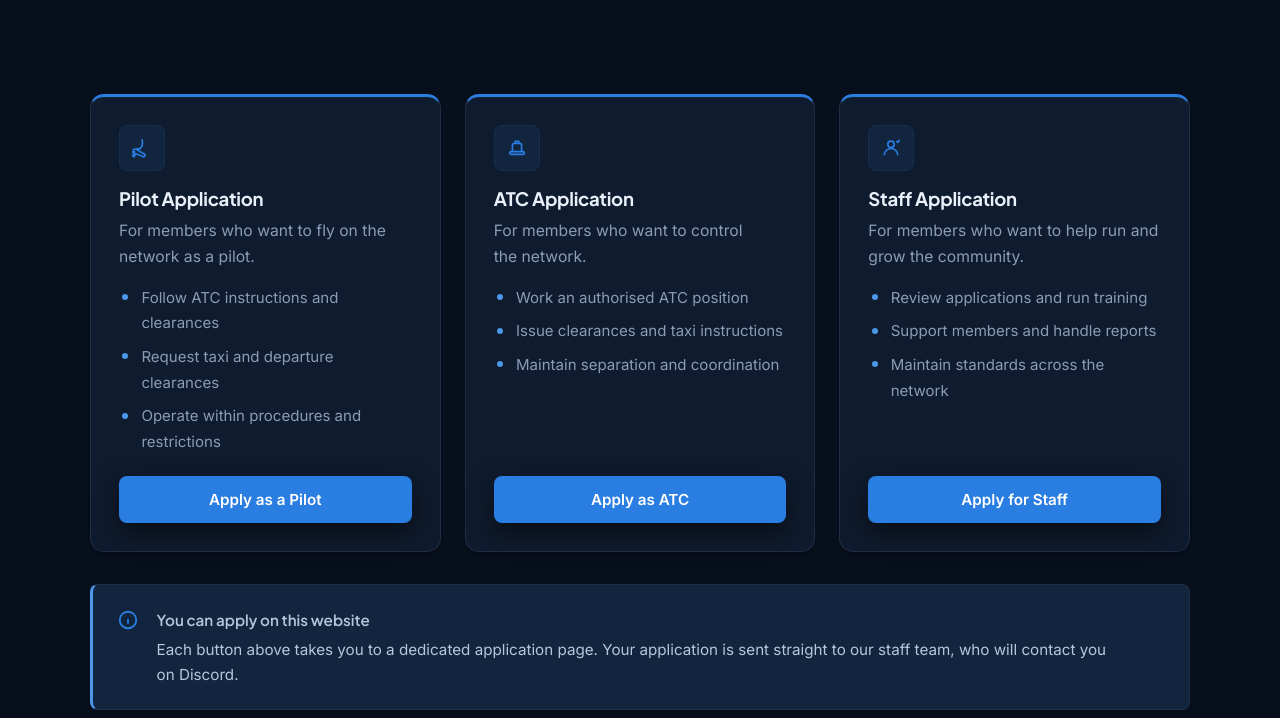
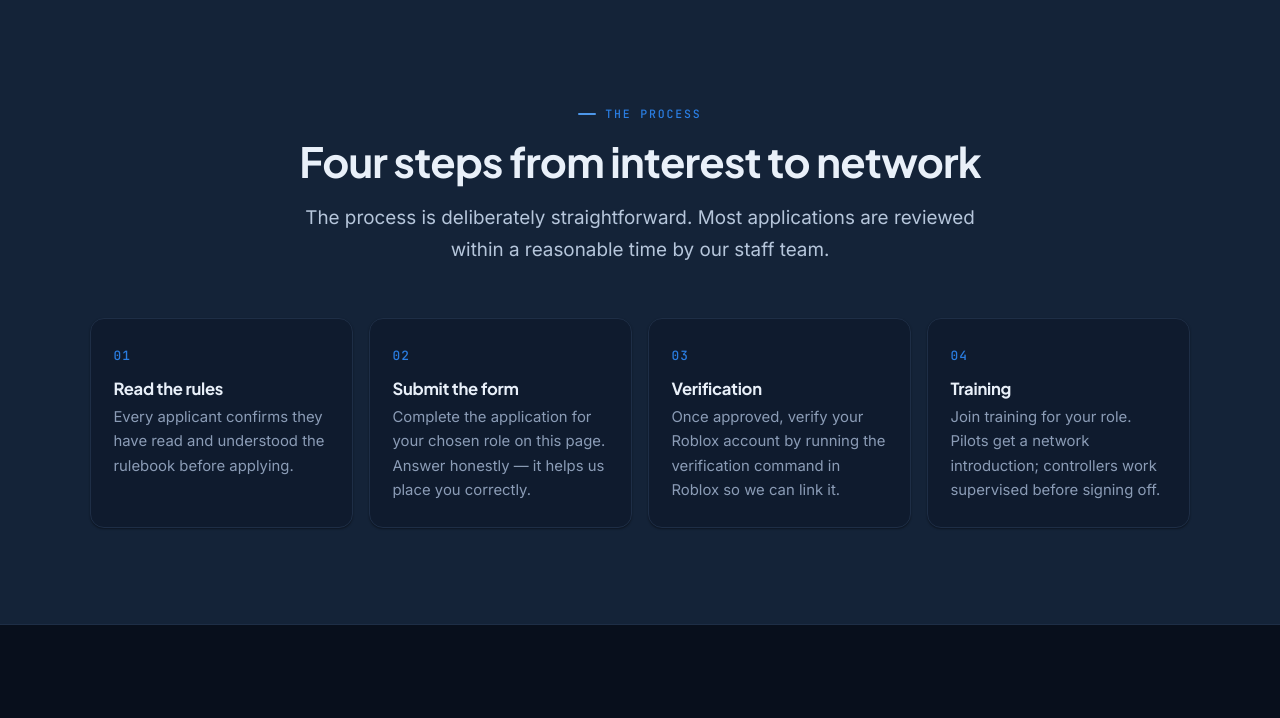
Before and after one commit to Space-creator4/LATC-Management, a plain HTML site: page Website/applications/index.html in a window 1280 px wide. Shown: the part 526-1244 px from the top of the page. Drawn offline with Linux system fonts and the light colour scheme.

Commit message:
Set production domain to latcm.co.uk
- add root .gitignore covering .env, venvs, caches, and databases

- set ALLOWED_ORIGINS, render.yaml, and deployment docs to the live domain

- point closed Pilot and ATC CTAs at the staff roles page

- remove the duplicate staff application section from the applications hub

```diff
--- a/Website/applications/index.html
+++ b/Website/applications/index.html
@@ -94,65 +94,6 @@
       <p class="eyebrow">Join The Network</p>
       <h1>Pick your role and apply</h1>
       <p class="lead">There are three ways into Latitude ATC. Choose the one that fits you, read the requirements, then complete the application on its own page.</p>
-    </div>
-  </section>
-
-  <!-- ================= Roles ================= -->
-  <section class="section">
-    <div class="container">
-      <div class="grid grid--3">
-
-        <article class="card card--accent reveal">
-          <span class="card__icon" aria-hidden="true"><svg viewBox="0 0 24 24" fill="none" stroke="currentColor" stroke-width="1.8"><path d="M12 2.5c.9 3.2.9 5 0 7.4-.9 2.4-2.6 3.6-4.6 4.4l8.2 5.1-1.6 2.3-9-3.6-1.5 3.4-1.6-.7 1.6-4.6L2 16.2l.8-2.6 8-1.3"/></svg></span>
-          <h3 class="card__title">Pilot Application</h3>
-          <p class="card__text">For members who want to fly on the network as a pilot.</p>
-          <ul class="card__list">
-            <li>Follow ATC instructions and clearances</li>
-            <li>Request taxi and departure clearances</li>
-            <li>Operate within procedures and restrictions</li>
-          </ul>
-          <div class="card__foot">
-            <a class="btn btn--primary btn--block" href="pilot/">Apply as a Pilot</a>
-          </div>
-        </article>
-
-        <article class="card card--accent reveal" data-delay="1">
-          <span class="card__icon" aria-hidden="true"><svg viewBox="0 0 24 24" fill="none" stroke="currentColor" stroke-width="1.8"><path d="M7 16V9a2 2 0 0 1 2-2h6a2 2 0 0 1 2 2v7"/><rect x="4" y="16" width="16" height="3" rx="1.4"/><path d="M10 7V4.6h4V7"/></svg></span>
-          <h3 class="card__title">ATC Application</h3>
-          <p class="card__text">For members who want to control the network.</p>
-          <ul class="card__list">
-            <li>Work an authorised ATC position</li>
-            <li>Issue clearances and taxi instructions</li>
-            <li>Maintain separation and coordination</li>
-          </ul>
-          <div class="card__foot">
-            <a class="btn btn--primary btn--block" href="atc/">Apply as ATC</a>
-          </div>
-        </article>
-
-        <article class="card card--accent reveal" data-delay="2">
-          <span class="card__icon" aria-hidden="true"><svg viewBox="0 0 24 24" fill="none" stroke="currentColor" stroke-width="1.8"><circle cx="12" cy="8" r="3.5"/><path d="M4.5 20a7.5 7.5 0 0 1 15 0"/><path d="M18 4.5l1.2 1.2L21.5 3.5"/></svg></span>
-          <h3 class="card__title">Staff Application</h3>
-          <p class="card__text">For members who want to help run and grow the community.</p>
-          <ul class="card__list">
-            <li>Review applications and run training</li>
-            <li>Support members and handle reports</li>
-            <li>Maintain standards across the network</li>
-          </ul>
-          <div class="card__foot">
-            <a class="btn btn--primary btn--block" href="staff/">Apply for Staff</a>
-          </div>
-        </article>
-
-      </div>
-
-      <div class="callout mt-4 reveal">
-        <svg class="callout__icon" viewBox="0 0 24 24" fill="none" stroke="currentColor" stroke-width="2" aria-hidden="true"><circle cx="12" cy="12" r="9"/><path d="M12 11v5M12 8h.01"/></svg>
-        <div>
-          <p class="callout__title">You can apply on this website</p>
-          <p>Each button above takes you to a dedicated application page. Your application is sent straight to our staff team, who will contact you on Discord.</p>
-        </div>
-      </div>
     </div>
   </section>
 
```
Also changed, not shown: Website/applications/atc/index.html (+1 -1 lines), Website/applications/pilot/index.html (+1 -1 lines), backend/render.yaml (+10 -2 lines), backend/src/config.js (+13 -3 lines), backend/README.md, 2 other files.
